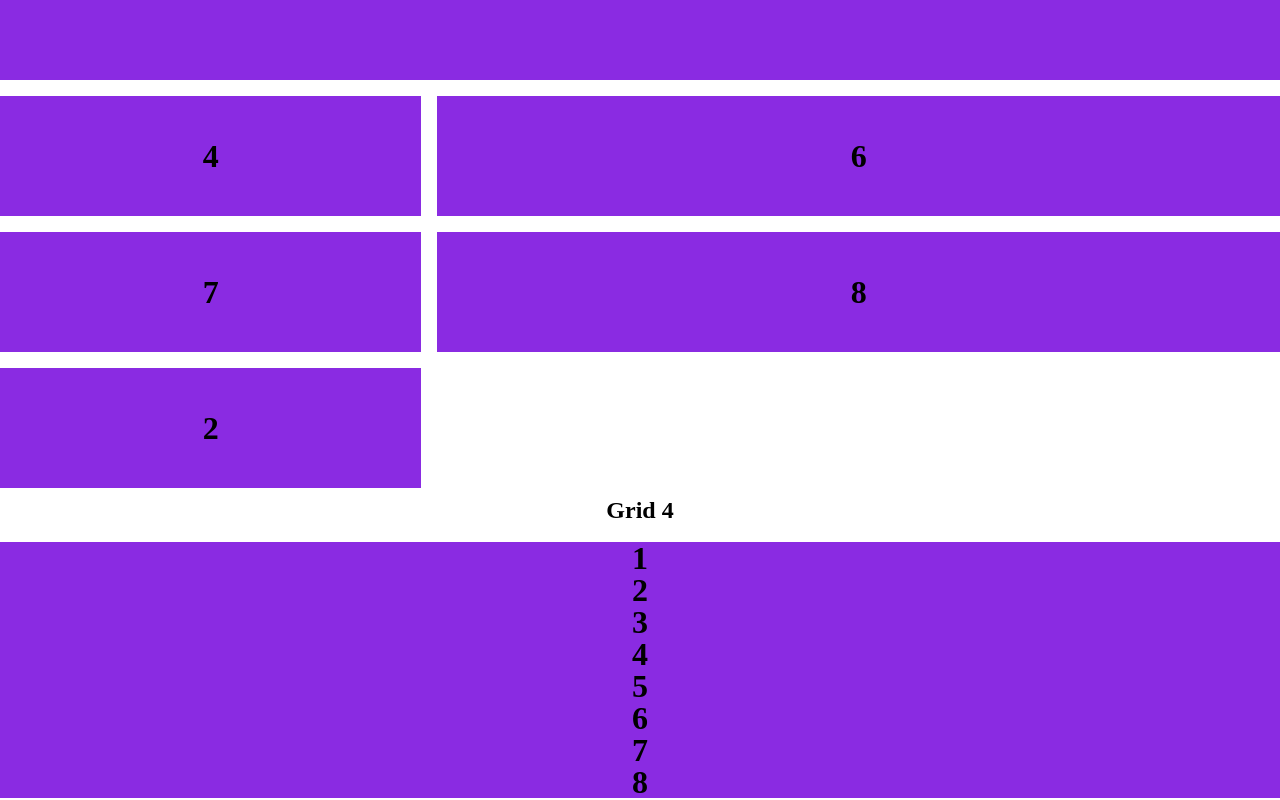
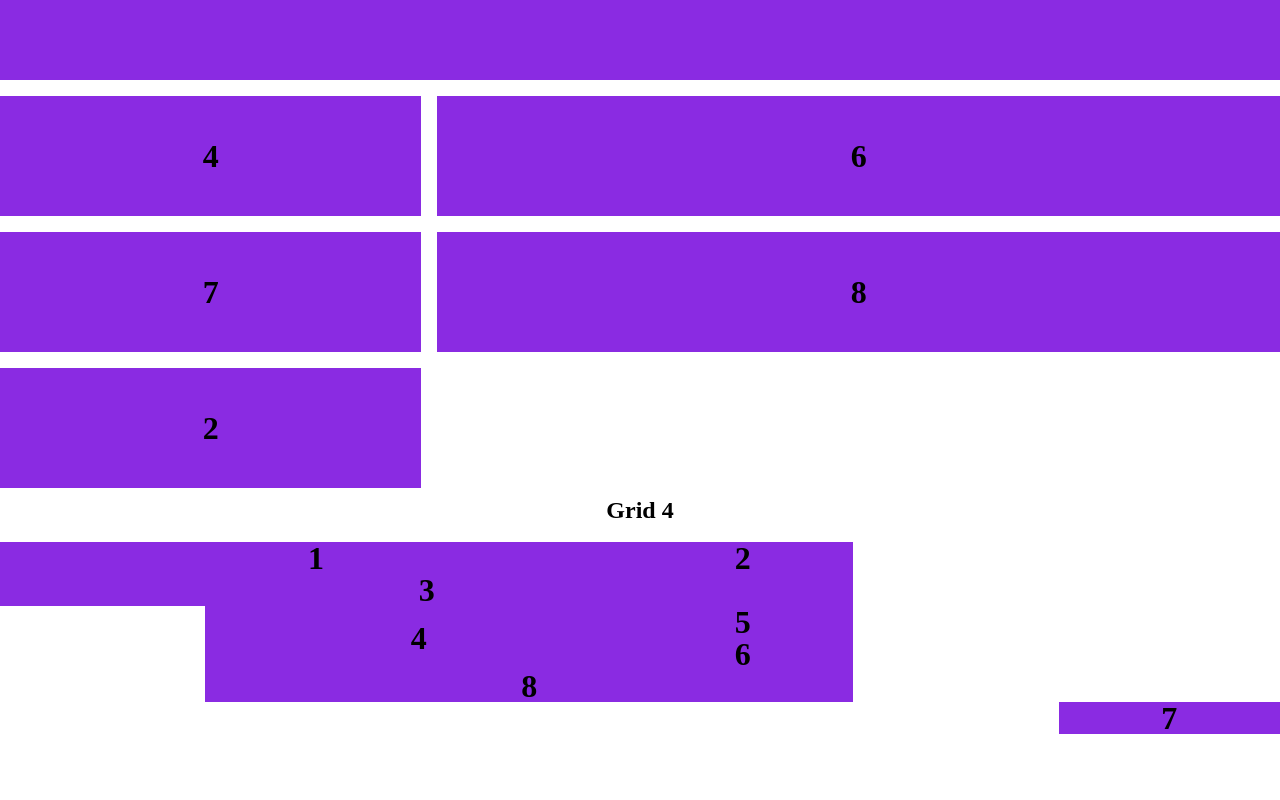
Before and after one commit to Dermine28/daniella-12, a plain HTML site: page index.html in a window 1280 px wide. Shown: the part 1318-2118 px from the top of the page. After the commit the page ends 2054 px from the top, so only its background shows below. Drawn offline with Linux system fonts and the light colour scheme.

Commit message:
add section.four article

```diff
--- a/styles/grids.css
+++ b/styles/grids.css
@@ -193,4 +193,46 @@ section.two div:nth-child(6){
 
 section.four article{
     display: grid;
+    /* the first step to using a map is to draw the map...*/
+    grid-template-areas:
+    "nav"
+    "cart cart"
+    "header header"
+    "main main"
+    "photo1 photo2"
+    "aside aside"
+    "footer footer"
 }
+
+/* the second step of a map is to tell each element which map space it should fill */
+section.four div:nth-child(1){ grid-area: nav;}
+section.four div:nth-child(2){ grid-area: cart;}
+section.four div:nth-child(3){ grid-area: header;}
+section.four div:nth-child(4){ grid-area:main ;}
+section.four div:nth-child(5){ grid-area: photo1;}
+section.four div:nth-child(6){ grid-area: photo2;}
+section.four div:nth-child(7){ grid-area: asise;}
+section.four div:nth-child(8){ grid-area: footer;}
+
+@media screen and (min-width:720px) {
+    /* to change the layout of the page ,all you have to do is redraw the map */
+ section.four article {
+    grid-area:
+    "nav nav cart"
+    "header header header"
+    "main main main"
+    "photo photo photo"
+    "footer footer footer"
+ }
+}
+
+ @media screen and (min-width :900px){
+    section.four article{
+        grid-template-areas:
+        "nav nav nav cart"
+        "header header header header"
+        "aside main main photo1"
+        "aside main main photo2"
+        "aside footer footer footer"
+    }
+ }
```
